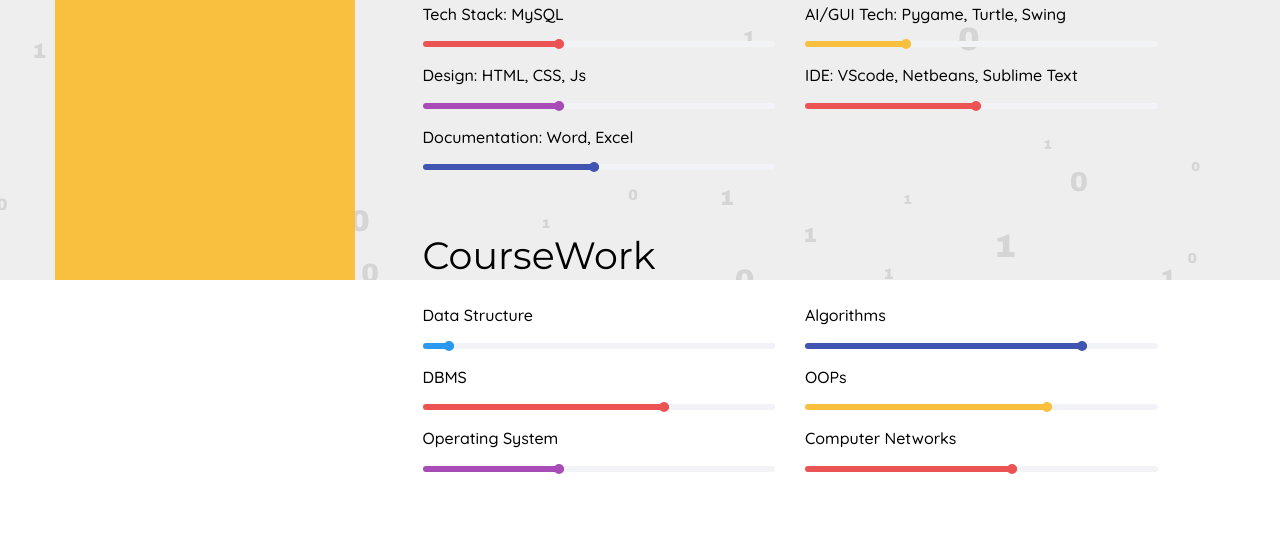
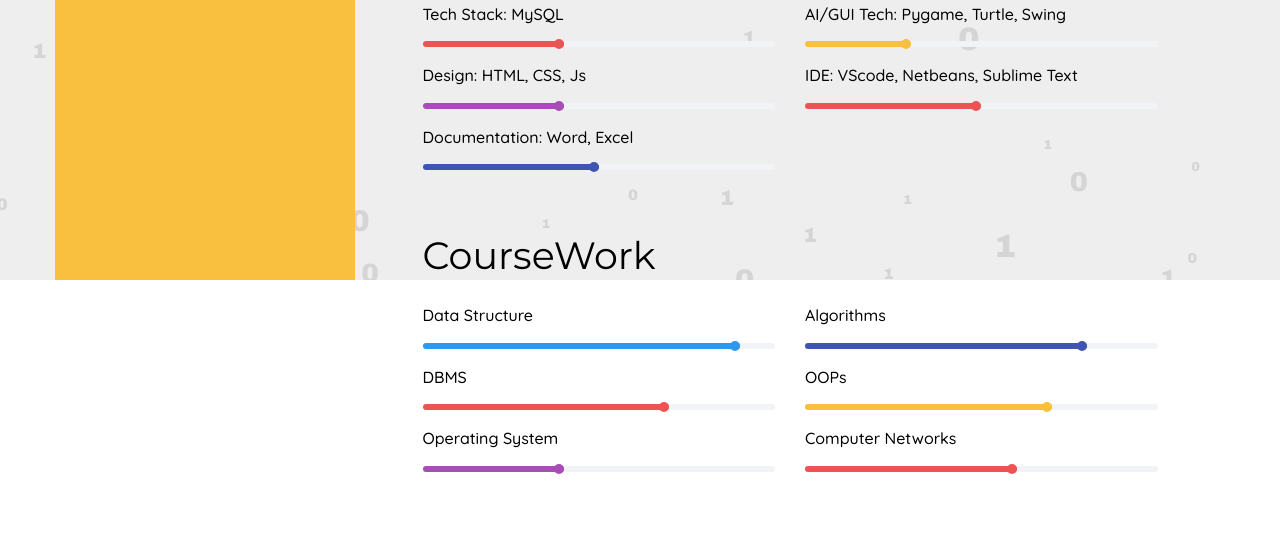
Before and after one commit to kmrabhinav06/kmrabhinav06.github.io, a plain HTML site: page index.html in a window 1280 px wide. Shown: the part 520-1054 px from the top of the page. Drawn offline with Linux system fonts and the light colour scheme; a web font is replaced by a local one.

Commit message:
Update index.html

```diff
--- a/index.html
+++ b/index.html
@@ -184,7 +184,7 @@
                                 <div class="progress-wrap">
                                     <h3 style="font-weight: 500;">Data Structure</h3>
                                     <div class="progress">
-                                        <div class="progress-bar color-1" role="progressbar" aria-valuenow="90" aria-valuemin="0" aria-valuemax="100" style="width:9%">
+                                        <div class="progress-bar color-1" role="progressbar" aria-valuenow="90" aria-valuemin="0" aria-valuemax="100" style="width:90%">
                                         </div>
                                     </div>
                                 </div>
```
